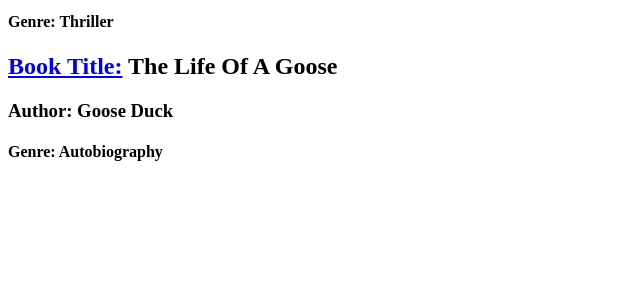
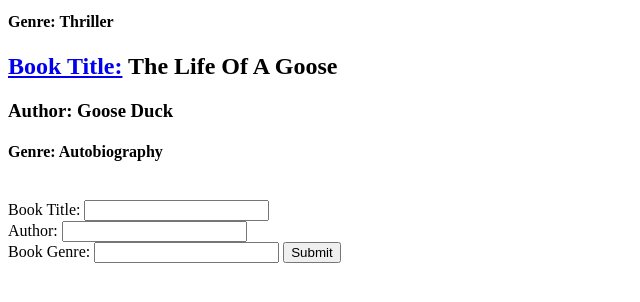
Before and after one commit to alcooke13/w3d5_library_homework, a Flask app: page /books in a window 1280 px wide. Shown: the part 322-624 px from the top of the page, without its empty margins (0-640 px from the left). Run offline with Flask 2, Linux system fonts and the light colour scheme.

Commit message:
Added form to add book but no ability to do so yet

```diff
--- a/controllers/controller.py
+++ b/controllers/controller.py
@@ -11,3 +11,7 @@ def index():
 def choose_book(index):
     one_book = list_of_books[int(index)]
     return render_template('single_book.html', title="Chosen Book", book=one_book)
+
+@app.route('/books', methods=['POST'])
+def adding_to_main_list():
+    pass
--- a/models/books.py
+++ b/models/books.py
@@ -5,3 +5,6 @@ book2 = Book("The Mysterious Mystery", "Sam Sammerson", "Thriller")
 book3 = Book("The Life Of A Goose", "Goose Duck", "Autobiography")
 
 list_of_books = [book1, book2, book3]
+
+def add_book(book_name):
+    list_of_books.append(book_name)
--- a/templates/index.html
+++ b/templates/index.html
@@ -10,4 +10,17 @@
 </div>
 {% endfor %}
 
+<br>
+<section>
+    <form action="/books" method="post" id="book_form">
+        <label for="title">Book Title: </label>
+        <input type="text" name="Book Title" id="name"><br>
+        <label for="author">Author: </label>
+        <input type="text" name="author" id="author"><br>
+        <label for="genre">Book Genre: </label>
+        <input type="text" name="genre" id="genre">
+        <input type="submit" value="Submit">
+
+    </form>
+</section>
 {% endblock %}
```
Lines whose indentation alone changed are shown as unchanged.
